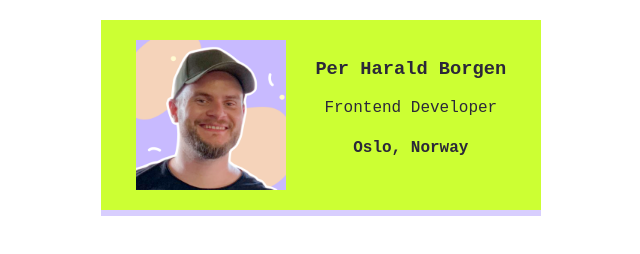
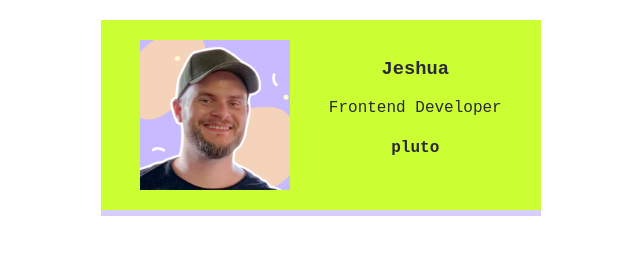
Before and after one commit to 21Jesh/business-card, a plain HTML site: page index.html in a window 1280 px wide. Shown: the whole page, without its empty margins (319-959 px from the left). Drawn offline with nearby package versions, Linux system fonts and the light colour scheme.

Commit message:
changed my name

```diff
--- a/index.html
+++ b/index.html
@@ -6,9 +6,9 @@
         <div class="card">
             <img class="avatar" src="images/per.png">
             <div >
-                <h3>Per Harald Borgen</h3>
+                <h3>Jeshua</h3>
                 <p>Frontend Developer</p>
-                <h4>Oslo, Norway</h4>
+                <h4>pluto</h4>
             </div>
         </div>
     </body>
```
